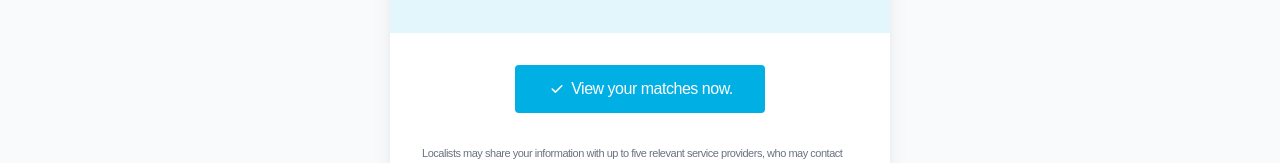
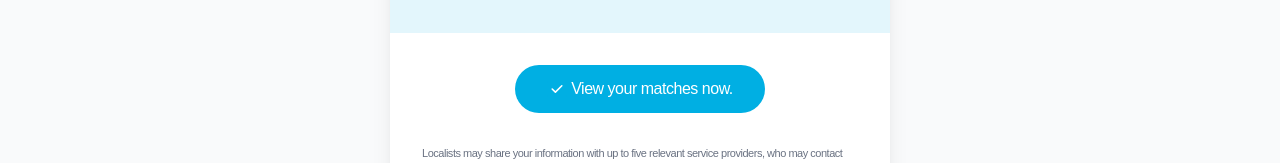
Before and after one commit to pushpesh-zuzu/localists-prelogin-nextjs, a Next.js app: page /thank-you in a window 1280 px wide. Shown: the part 327-490 px from the top of the page. Built offline with nearby package versions, Linux system fonts and the light colour scheme; no server answers.

Commit message:
make-it-rounded-button

```diff
--- a/src/app/component/common/BuyerRegistration/DescribeYourRequest.jsx
+++ b/src/app/component/common/BuyerRegistration/DescribeYourRequest.jsx
@@ -288,7 +288,7 @@ const DescribeYourRequest = ({
       {/* Button */}
       <div className="mt-[30.44px] max-[480px]:mt-[10.44px] flex justify-center">
         <button
-          className="cursor-pointer rounded border-none bg-[#00afe3] px-[29px] py-[9px] text-center align-middle text-[15px] font-medium text-white hover:bg-[#007bbd] disabled:opacity-50 max-[768px]:px-6 max-[768px]:py-2 max-[768px]:text-sm max-[480px]:px-5 max-[480px]:py-2 max-[480px]:text-[13px]"
+          className="cursor-pointer rounded-full rounded border-none bg-[#00afe3] px-[29px] py-[9px] text-center align-middle text-[15px] font-medium text-white disabled:opacity-50 max-[768px]:px-6 max-[768px]:py-2 max-[768px]:text-sm max-[480px]:px-5 max-[480px]:py-2 max-[480px]:text-[13px]"
           onClick={handleSubmit}
           disabled={isLoading}
         >
--- a/src/app/component/common/BuyerRegistration/QuestionsModal.jsx
+++ b/src/app/component/common/BuyerRegistration/QuestionsModal.jsx
@@ -122,7 +122,6 @@ const QuestionModal = ({
   };
 
   const handleNext = () => {
-    console.log(selectedOption, "selecteoption");
     if (selectedOption.length === 0) {
       setError("Please select at least one option.");
       return;
--- a/src/app/component/common/BuyerRegistration/ThankuPage.jsx
+++ b/src/app/component/common/BuyerRegistration/ThankuPage.jsx
@@ -113,7 +113,7 @@ const ThankuPage = () => {
             <div className="flex justify-center mb-8">
               <button
                 onClick={handleSubmit}
-                className="cursor-pointer bg-[#00afe3] text-white px-8 py-3 rounded flex items-center gap-1 font-medium text-sm md:text-base transition-colors duration-200"
+                className="cursor-pointer rounded-full bg-[#00afe3] text-white px-8 py-3 rounded flex items-center gap-1 font-medium text-sm md:text-base transition-colors duration-200"
               >
                 {/* Checkbox icon image */}
                 <div className="w-5 h-5 bg-[#00afe3] rounded flex items-center justify-center ">
```
